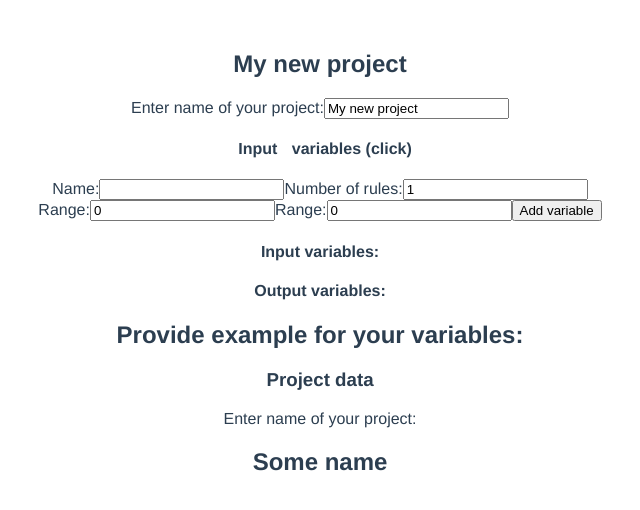
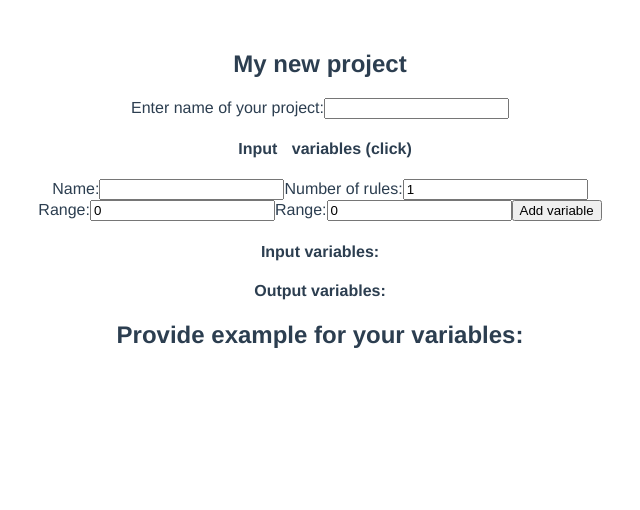
Before and after one commit to marcingol1/fuzzy, a Vue app: page / in a window 1280 px wide. Shown: the top 510 px of the page, without its empty margins (320-960 px from the left). Built offline with nearby package versions, Linux system fonts and the light colour scheme.

Commit message:
event emmiting in child component for projectName

```diff
--- a/src/components/MainPage.vue
+++ b/src/components/MainPage.vue
@@ -1,10 +1,6 @@
 <template>
   <div class="container">
-    <section class="project-data">
-      <h2><strong>{{ projectName }}</strong></h2>
-      <label for="project-name">Enter name of your project:</label>
-      <input type="text" id="project-name" v-model="projectName">
-    </section>
+    <project-name v-bind:project-name="projectName" v-model="projectName"/>
     <section class="project-variables">
       <form v-on:submit.prevent>
         <h4 @click="swapVariable">
@@ -99,7 +95,6 @@
 
     </section>
 
-  <project-name />
   </div>
 </template>
 
--- a/src/components/ProjectName.vue
+++ b/src/components/ProjectName.vue
@@ -1,14 +1,19 @@
 <template>
     <section class="project-data">
-      <h3>Project data</h3>
+      <h2><strong>{{ projectName }}</strong></h2>
       <label for="project-name">Enter name of your project:</label>
-      <br>
-      <h2><strong>Some name</strong></h2>
+      <input v-on:input="updateInput($event.target.value)">
     </section>
 </template>
 
 <script>
 export default {
   name: 'ProjectName',
+  props: ['projectName'],
+  methods: {
+    updateInput: function updateInputFunction(value) {
+      this.$emit('input', value);
+    },
+  },
 };
 </script>
```
